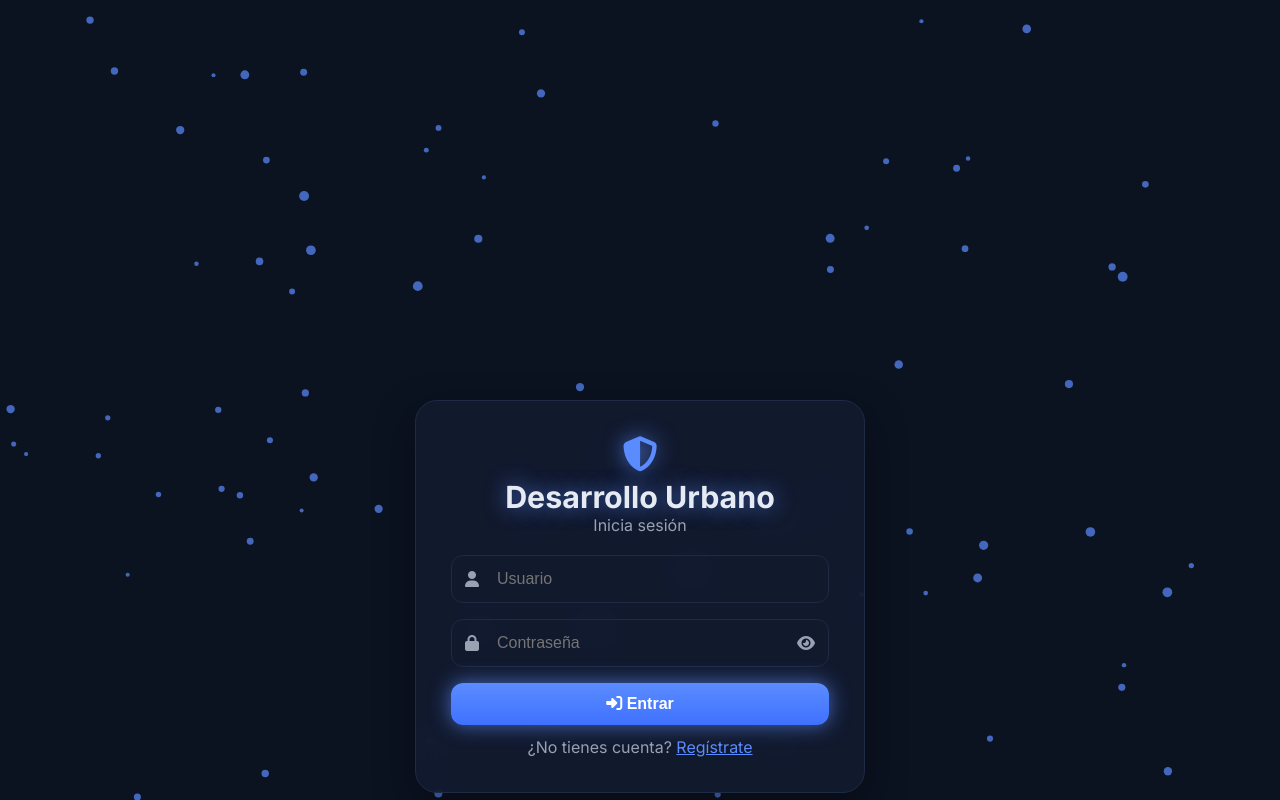
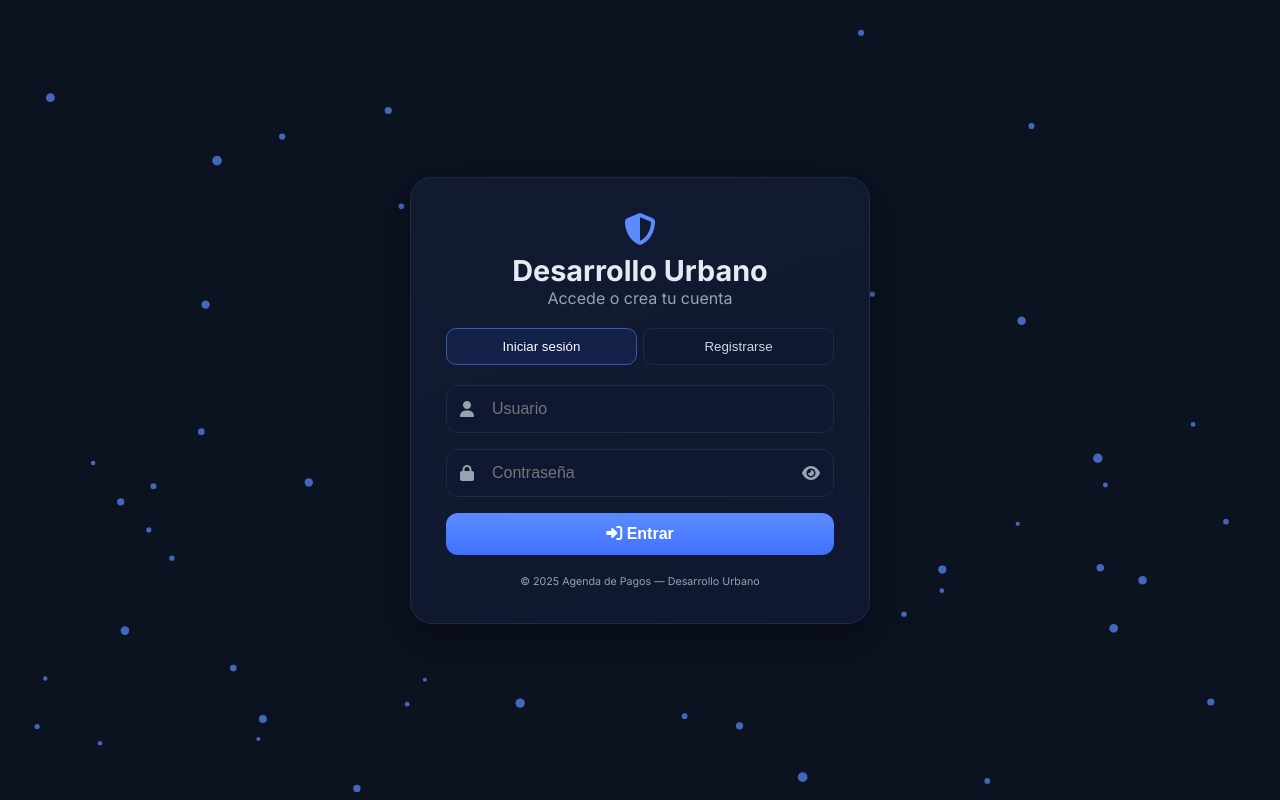
Before and after one commit to sirluisangel/Resindecia1, a plain HTML site: page index.html in a window 1280 px wide. Drawn offline with Linux system fonts and the light colour scheme; some packages are replaced by stand-ins of ours; a script that the page names is missing.

Commit message:
refactor: Streamline authentication forms by removing redundant markup and enhancing structure for better readability

```diff
--- a/index.html
+++ b/index.html
@@ -14,14 +14,20 @@
 <body>
   <canvas id="particles"></canvas>
   <div class="auth-container">
-    <div class="auth-card" id="authCard">
-      <div class="card-face card-front">
+    <div class="auth-card">
       <div class="auth-header">
         <i class="fa-solid fa-shield-halved"></i>
         <h1>Desarrollo Urbano</h1>
-          <p class="muted">Inicia sesión</p>
+        <p class="muted">Accede o crea tu cuenta</p>
       </div>
-        <form id="loginForm" class="auth-form" autocomplete="off">
+
+      <div class="tabs">
+        <button class="tab active" data-tab="login">Iniciar sesión</button>
+        <button class="tab" data-tab="register">Registrarse</button>
+      </div>
+
+      <!-- Login -->
+      <form id="loginForm" class="auth-form tab-pane active" autocomplete="off">
         <div class="field">
           <i class="fa-solid fa-user field-icon"></i>
           <input id="loginUser" type="text" placeholder="Usuario" required/>
@@ -35,18 +41,9 @@
           <i class="fa-solid fa-right-to-bracket"></i> Entrar
         </button>
       </form>
-        <div class="switch-tab">
-          <p>¿No tienes cuenta? <span id="toRegister">Regístrate</span></p>
-        </div>
-      </div>
 
-      <div class="card-face card-back">
-        <div class="auth-header">
-          <i class="fa-solid fa-user-plus"></i>
-          <h1>Desarrollo Urbano</h1>
-          <p class="muted">Crea tu cuenta</p>
-        </div>
-        <form id="registerForm" class="auth-form" autocomplete="off">
+      <!-- Registro -->
+      <form id="registerForm" class="auth-form tab-pane" autocomplete="off">
         <div class="field">
           <i class="fa-solid fa-user-plus field-icon"></i>
           <input id="regUser" type="text" placeholder="Nuevo usuario" required/>
@@ -61,11 +58,10 @@
           <i class="fa-solid fa-user-check"></i> Crear cuenta
         </button>
       </form>
-        <div class="switch-tab">
-          <p>¿Ya tienes cuenta? <span id="toLogin">Inicia sesión</span></p>
-        </div>
-      </div>
 
+      <footer class="auth-footer">
+        <small>© 2025 Agenda de Pagos — Desarrollo Urbano</small>
+      </footer>
     </div>
   </div>
   <script src="login.js"></script>
--- a/login.css
+++ b/login.css
@@ -1,65 +1,75 @@
 :root {
-  --bg:#0b1220; --bg-2:#0e172a; --card:rgba(19,28,49,0.85);
-  --text:#e6eaf2; --muted:#98a2b3; --primary:#5b8cff; --primary-2:#3f71ff;
-  --success:#22c55e; --danger:#ef4444; --border:#1f2a44; --shadow:0 15px 40px rgba(0,0,0,.35);
-  --neon:#5b8cff; --neon-glow:0 0 20px rgba(91,140,255,0.7);
+  --bg:#0b1220; --bg-2:#0e172a; --card:#131c31; --text:#e6eaf2;
+  --muted:#98a2b3; --primary:#5b8cff; --primary-2:#3f71ff;
+  --success:#22c55e; --danger:#ef4444;
+  --border:#1f2a44; --shadow:0 15px 40px rgba(0,0,0,.35);
 }
 
-*{margin:0;padding:0;box-sizing:border-box;}
-html,body{height:100%;font-family:'Inter',sans-serif;background:var(--bg);overflow:hidden;}
+*{margin:0;padding:0;box-sizing:border-box}
+html,body{height:100%;font-family:'Inter',sans-serif;background:var(--bg);overflow:hidden}
 
-.auth-container {min-height:100vh;display:flex;align-items:center;justify-content:center;padding:20px;perspective:1200px;}
+.auth-container {
+  min-height:100vh;display:flex;align-items:center;justify-content:center;
+  padding:20px;position:relative;z-index:1;
+}
 
 .auth-card {
-  width:100%;max-width:450px;position:relative;
-  transform-style: preserve-3d;
-  transition: transform 1s cubic-bezier(0.4,0.2,0.2,1);
+  width:100%;max-width:460px;background:linear-gradient(160deg,#121a30,#0f1830);
+  border-radius:22px;padding:35px;box-shadow:var(--shadow);
+  border:1px solid var(--border);animation:fadeIn 0.8s ease;
 }
 
-.card-face {
-  position:absolute;top:0;left:0;width:100%;backface-visibility:hidden;
-  background:var(--card);backdrop-filter:blur(14px);border-radius:22px;
-  padding:35px;box-shadow:var(--shadow);border:1px solid var(--border);
+.auth-card:hover {transform:translateY(-4px);transition:0.3s}
+
+.auth-header {text-align:center;margin-bottom:20px}
+.auth-header i{font-size:2rem;color:var(--primary);margin-bottom:8px}
+.auth-header h1{font-size:1.8rem;font-weight:700;color:var(--text)}
+.muted{color:var(--muted)}
+
+.tabs{display:flex;gap:6px;margin-bottom:20px}
+.tab{flex:1;background:#0f1830;border:1px solid var(--border);color:#cbd5e1;
+  padding:10px;border-radius:10px;cursor:pointer;transition:all .3s ease;}
+.tab.active{border-color:#3457b5;background:#132149;color:#fff}
+
+.auth-form{display:flex;flex-direction:column;gap:16px}
+.tab-pane{display:none}
+.tab-pane.active{display:flex;flex-direction:column;animation:fadeIn .4s ease}
+
+.field{position:relative}
+.field input{
+  width:100%;padding:14px 45px;border-radius:12px;border:1px solid var(--border);
+  background:#0f1830;color:var(--text);font-size:1rem;outline:none;
+}
+.field input:focus{border-color:var(--primary);box-shadow:0 0 8px rgba(91,140,255,.5)}
+
+.field-icon {
+  position:absolute;left:14px;top:50%;transform:translateY(-50%);
+  color:var(--muted);font-size:1rem;
 }
 
-.card-back {transform: rotateY(180deg);}
+.toggle-pass {
+  position:absolute;right:14px;top:50%;transform:translateY(-50%);
+  cursor:pointer;color:var(--muted);transition:0.3s;
+}
+.toggle-pass:hover {color:var(--primary)}
 
-.auth-header {text-align:center;margin-bottom:20px;}
-.auth-header i{font-size:2.2rem;color:var(--primary);margin-bottom:8px;text-shadow:var(--neon-glow);}
-.auth-header h1{font-size:1.9rem;font-weight:700;color:var(--text);text-shadow:var(--neon-glow);}
-.muted{color:var(--muted);}
+.password-strength {
+  height:6px;background:#1f2a44;border-radius:6px;overflow:hidden;
+}
+.strength-bar {width:0%;height:100%;background:var(--danger);transition:width .3s,background .3s}
 
-.auth-form{display:flex;flex-direction:column;gap:16px;}
-.field{position:relative;}
-.field input{
-  width:100%;padding:14px 45px;border-radius:12px;border:1px solid var(--border);
-  background:transparent;color:var(--text);font-size:1rem;outline:none;
-  transition:border 0.3s, box-shadow 0.3s;
+.btn {
+  padding:12px;border-radius:12px;border:none;cursor:pointer;
+  font-weight:600;font-size:1rem;transition:all .2s ease;
 }
-.field input:focus{border-color:var(--primary);box-shadow:0 0 12px rgba(91,140,255,.6);}
-.field-icon {position:absolute;left:14px;top:50%;transform:translateY(-50%);color:var(--muted);font-size:1rem;}
-.toggle-pass {position:absolute;right:14px;top:50%;transform:translateY(-50%);cursor:pointer;color:var(--muted);transition:0.3s;}
-.toggle-pass:hover {color:var(--primary);}
+.btn.primary {background:linear-gradient(180deg,var(--primary),var(--primary-2));color:#fff}
+.btn.success {background:var(--success);color:#fff}
+.btn:hover{transform:scale(1.05)}
 
-.password-strength {height:6px;background:#1f2a44;border-radius:6px;overflow:hidden;}
-.strength-bar {width:0%;height:100%;background:var(--danger);transition:width .3s,background .3s;}
+.auth-footer{text-align:center;margin-top:18px;color:var(--muted);font-size:0.8rem}
 
-.btn {padding:12px;border-radius:12px;border:none;cursor:pointer;font-weight:600;font-size:1rem;transition:all .3s ease;position:relative;overflow:hidden;}
-.btn.primary {background:linear-gradient(180deg,var(--primary),var(--primary-2));color:#fff;box-shadow:var(--neon-glow);}
-.btn.success {background:var(--success);color:#fff;box-shadow:0 0 12px rgba(34,197,94,0.6);}
-.btn:hover{transform:scale(1.05);}
+@keyframes fadeIn {from{opacity:0;transform:translateY(10px)}to{opacity:1;transform:translateY(0)}}
 
-.switch-tab{text-align:center;margin-top:12px;color:var(--muted);}
-.switch-tab span{color:var(--primary);cursor:pointer;text-decoration:underline;}
-
-.auth-footer{text-align:center;margin-top:18px;color:var(--muted);font-size:0.8rem;}
-
-/* Partículas de fondo */
-#particles {position:fixed;top:0;left:0;width:100%;height:100%;z-index:0;}
-
-/* Responsive */
-@media (max-width:480px){
-  .card-face{padding:25px;}
-  .field input{padding:12px 40px;}
-  .auth-header h1{font-size:1.5rem;}
+#particles {
+  position:fixed;top:0;left:0;width:100%;height:100%;z-index:0;
 }
--- a/login.js
+++ b/login.js
@@ -1,84 +1,113 @@
 (() => {
-  const DB_NAME="DB_Usuarios", DB_VER=1; let dbUsers;
-  const openReq=indexedDB.open(DB_NAME,DB_VER);
-  openReq.onupgradeneeded=e=>{dbUsers=e.target.result;
-    if(!dbUsers.objectStoreNames.contains("usuarios")){let store=dbUsers.createObjectStore("usuarios",{keyPath:"usuario"});store.createIndex("usuario","usuario",{unique:true});}
+  const DB_NAME = "DB_Usuarios";
+  const DB_VER = 1;
+  let dbUsers;
+
+  const openReq = indexedDB.open(DB_NAME, DB_VER);
+  openReq.onupgradeneeded = e => {
+    dbUsers = e.target.result;
+    if (!dbUsers.objectStoreNames.contains("usuarios")) {
+      const store = dbUsers.createObjectStore("usuarios", { keyPath: "usuario" });
+      store.createIndex("usuario", "usuario", { unique: true });
+    }
   };
-  openReq.onsuccess=e=>dbUsers=e.target.result;
-  openReq.onerror=()=>Swal.fire("Error","No se pudo abrir la base de usuarios","error");
+  openReq.onsuccess = e => dbUsers = e.target.result;
+  openReq.onerror = () => Swal.fire("Error", "No se pudo abrir la base de usuarios", "error");
 
-  document.addEventListener("DOMContentLoaded",()=>{
-    const authCard=document.getElementById("authCard");
-    const toRegister=document.getElementById("toRegister");
-    const toLogin=document.getElementById("toLogin");
-
-    toRegister.addEventListener("click",()=>{authCard.style.transform="rotateY(180deg)";});
-    toLogin.addEventListener("click",()=>{authCard.style.transform="rotateY(0deg)";});
-
-    // mostrar/ocultar contraseña
-    document.querySelectorAll(".toggle-pass").forEach(icon=>{
-      icon.addEventListener("click",()=>{
-        const input=icon.previousElementSibling;
-        if(input.type==="password"){input.type="text";icon.classList.replace("fa-eye","fa-eye-slash");}
-        else{input.type="password";icon.classList.replace("fa-eye-slash","fa-eye");}
+  document.addEventListener("DOMContentLoaded", () => {
+    // pestañas
+    document.querySelectorAll(".tab").forEach(btn => {
+      btn.addEventListener("click", () => {
+        document.querySelectorAll(".tab").forEach(t => t.classList.remove("active"));
+        document.querySelectorAll(".tab-pane").forEach(p => p.classList.remove("active"));
+        btn.classList.add("active");
+        const tabName = btn.dataset.tab;
+        document.getElementById(tabName + "Form").classList.add("active");
       });
     });
 
-    // fuerza contraseña
-    const regPass=document.getElementById("regPass");
-    const strengthBar=document.querySelector(".strength-bar");
-    regPass?.addEventListener("input",()=>{
-      const val=regPass.value; let strength=0;
-      if(val.match(/[a-z]+/)) strength++;
-      if(val.match(/[A-Z]+/)) strength++;
-      if(val.match(/[0-9]+/)) strength++;
-      if(val.match(/[$@#&!]+/)) strength++;
-      if(val.length>=8) strength++;
-      const perc=(strength/5)*100;
-      strengthBar.style.width=perc+"%";
-      strengthBar.style.background = perc<40?"var(--danger)":perc<80?"orange":"var(--success)";
+    // mostrar/ocultar contraseña
+    document.querySelectorAll(".toggle-pass").forEach(icon => {
+      icon.addEventListener("click", () => {
+        const input = icon.previousElementSibling;
+        if (input.type === "password") {
+          input.type = "text";
+          icon.classList.replace("fa-eye", "fa-eye-slash");
+        } else {
+          input.type = "password";
+          icon.classList.replace("fa-eye-slash", "fa-eye");
+        }
+      });
     });
 
-    // Registro
-    document.getElementById("registerForm")?.addEventListener("submit",e=>{
-      e.preventDefault();
-      const usuario=document.getElementById("regUser").value.trim();
-      const pass=regPass.value;
-      if(!usuario||!pass)return Swal.fire("Atención","Completa usuario y contraseña","warning");
-      const tx=dbUsers.transaction("usuarios","readwrite");
-      const store=tx.objectStore("usuarios");
-      const req=store.add({usuario,pass});
-      req.onsuccess=()=>{Swal.fire({icon:"success",title:"Registrado",text:"Usuario creado",timer:1200,showConfirmButton:false}).then(()=>{localStorage.setItem("sessionUser",usuario);window.location.href="main.html";});};
-      req.onerror=()=>Swal.fire("Error","El usuario ya existe o no se pudo registrar","error");
+    // barra de fuerza de contraseña
+    const regPass = document.getElementById("regPass");
+    const strengthBar = document.querySelector(".strength-bar");
+    regPass?.addEventListener("input", () => {
+      const val = regPass.value;
+      let strength = 0;
+      if (val.match(/[a-z]+/)) strength++;
+      if (val.match(/[A-Z]+/)) strength++;
+      if (val.match(/[0-9]+/)) strength++;
+      if (val.match(/[$@#&!]+/)) strength++;
+      if (val.length >= 8) strength++;
+      const perc = (strength/5)*100;
+      strengthBar.style.width = perc+"%";
+      strengthBar.style.background = perc < 40 ? "var(--danger)" : perc < 80 ? "orange" : "var(--success)";
     });
 
-    // Login
-    document.getElementById("loginForm")?.addEventListener("submit",e=>{
+    // registro
+    document.getElementById("registerForm")?.addEventListener("submit", e => {
       e.preventDefault();
-      const btn=e.target.querySelector("button"); btn.disabled=true;
-      btn.innerHTML=`<i class="fas fa-spinner fa-spin"></i> Entrando...`;
-      setTimeout(()=>{
-        const usuario=document.getElementById("loginUser").value.trim();
-        const pass=document.getElementById("loginPass").value;
-        const tx=dbUsers.transaction("usuarios","readonly");
-        const store=tx.objectStore("usuarios");
-        const req=store.get(usuario);
-        req.onsuccess=()=>{
-          btn.disabled=false; btn.innerHTML='<i class="fa-solid fa-right-to-bracket"></i> Entrar';
-          if(req.result && req.result.pass===pass){localStorage.setItem("sessionUser",usuario);Swal.fire({icon:"success",title:"Bienvenido",text:`Hola ${usuario}`,timer:900,showConfirmButton:false}).then(()=>window.location.href="main.html");}
-          else Swal.fire("Error","Usuario o contraseña incorrectos","error");
-        };
-        req.onerror=()=>{btn.disabled=false; btn.innerHTML='<i class="fa-solid fa-right-to-bracket"></i> Entrar';Swal.fire("Error","No se pudo validar usuario","error");};
-      },1000);
+      const usuario = document.getElementById("regUser").value.trim();
+      const pass = regPass.value;
+      if (!usuario || !pass) return Swal.fire("Atención", "Completa usuario y contraseña", "warning");
+      const tx = dbUsers.transaction("usuarios", "readwrite");
+      const store = tx.objectStore("usuarios");
+      const req = store.add({ usuario, pass });
+      req.onsuccess = () => {
+        Swal.fire({ icon:"success", title:"Registrado", text:"Usuario creado", timer:1200, showConfirmButton:false })
+          .then(()=> {localStorage.setItem("sessionUser", usuario); window.location.href="main.html";});
+      };
+      req.onerror = () => Swal.fire("Error", "El usuario ya existe o no se pudo registrar", "error");
     });
 
-    // partículas
-    const canvas=document.getElementById("particles"), ctx=canvas.getContext("2d"); let particles=[];
-    const resize=()=>{canvas.width=window.innerWidth;canvas.height=window.innerHeight;};
-    window.addEventListener("resize",resize); resize();
-    for(let i=0;i<80;i++){particles.push({x:Math.random()*canvas.width,y:Math.random()*canvas.height,dx:(Math.random()-0.5)*1.5,dy:(Math.random()-0.5)*1.5,r:Math.random()*3+2});}
-    function animate(){ctx.clearRect(0,0,canvas.width,canvas.height);ctx.fillStyle="rgba(91,140,255,0.7)";
-      particles.forEach(p=>{ctx.beginPath();ctx.arc(p.x,p.y,p.r,0,Math.PI*2);ctx.fill();p.x+=p.dx;p.y+=p.dy;if(p.x<0||p.x>canvas.width)p.dx*=-1;if(p.y<0||p.y>canvas.height)p.dy*=-1;});requestAnimationFrame(animate);}
-    animate();
+    // login
+    document.getElementById("loginForm")?.addEventListener("submit", e => {
+      e.preventDefault();
+      const usuario = document.getElementById("loginUser").value.trim();
+      const pass = document.getElementById("loginPass").value;
+      const tx = dbUsers.transaction("usuarios", "readonly");
+      const store = tx.objectStore("usuarios");
+      const req = store.get(usuario);
+      req.onsuccess = () => {
+        if (req.result && req.result.pass === pass) {
+          localStorage.setItem("sessionUser", usuario);
+          Swal.fire({ icon:"success", title:"Bienvenido", text:`Hola ${usuario}`, timer:900, showConfirmButton:false })
+            .then(()=> window.location.href="main.html");
+        } else Swal.fire("Error", "Usuario o contraseña incorrectos", "error");
+      };
+      req.onerror = () => Swal.fire("Error", "No se pudo validar usuario", "error");
+    });
   });
+
+  // animación de partículas en canvas
+  const canvas = document.getElementById("particles");
+  const ctx = canvas.getContext("2d");
+  let particles = [];
+  const resize = () => { canvas.width = window.innerWidth; canvas.height = window.innerHeight; };
+  window.addEventListener("resize", resize); resize();
+  for(let i=0;i<50;i++){particles.push({x:Math.random()*canvas.width,y:Math.random()*canvas.height,dx:(Math.random()-0.5)*1.5,dy:(Math.random()-0.5)*1.5,r:Math.random()*3+2});}
+  function animate(){
+    ctx.clearRect(0,0,canvas.width,canvas.height);
+    ctx.fillStyle="rgba(91,140,255,0.7)";
+    particles.forEach(p=>{
+      ctx.beginPath();ctx.arc(p.x,p.y,p.r,0,Math.PI*2);ctx.fill();
+      p.x+=p.dx;p.y+=p.dy;
+      if(p.x<0||p.x>canvas.width) p.dx*=-1;
+      if(p.y<0||p.y>canvas.height) p.dy*=-1;
+    });
+    requestAnimationFrame(animate);
+  }
+  animate();
 })();
```
Lines whose indentation alone changed are shown as unchanged.
